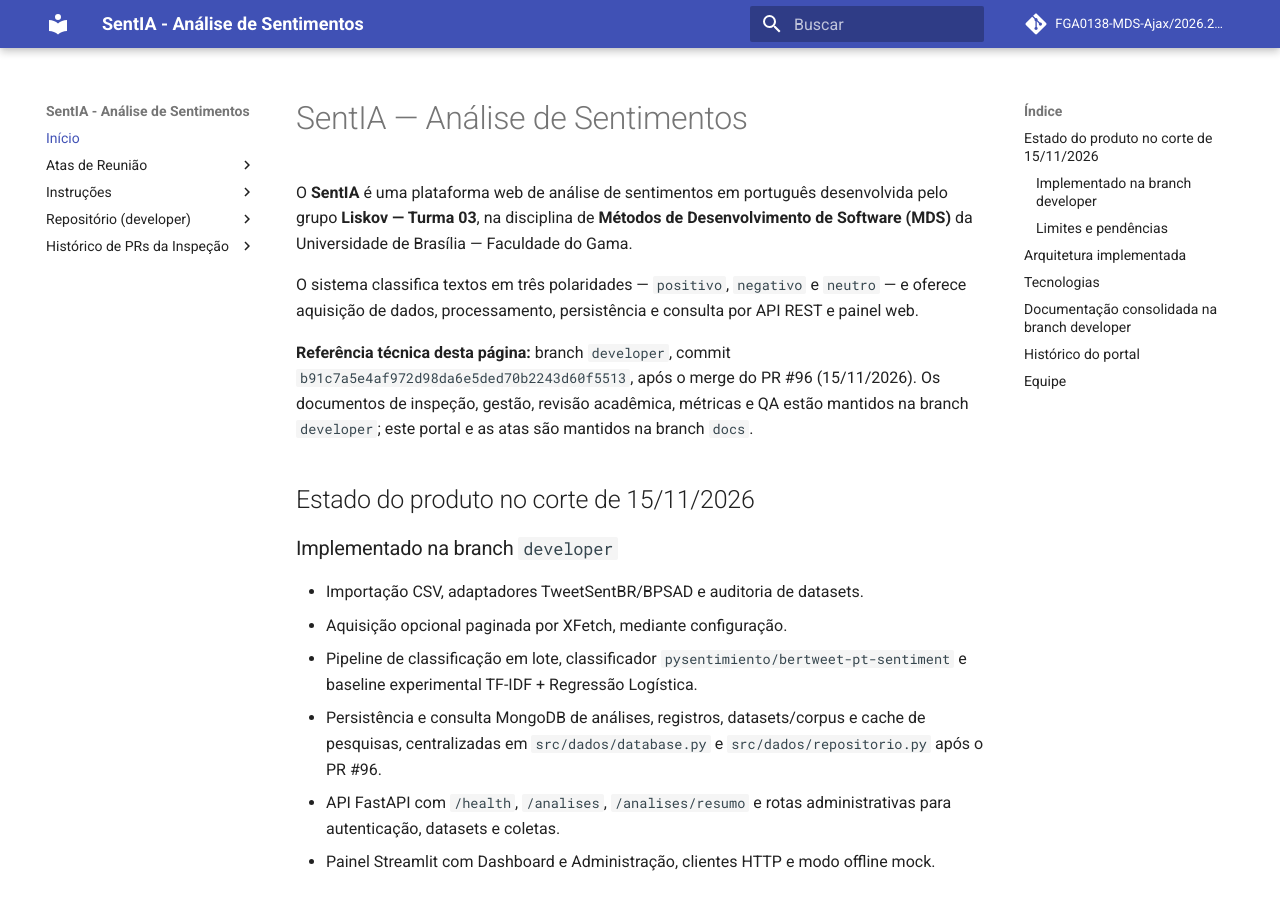
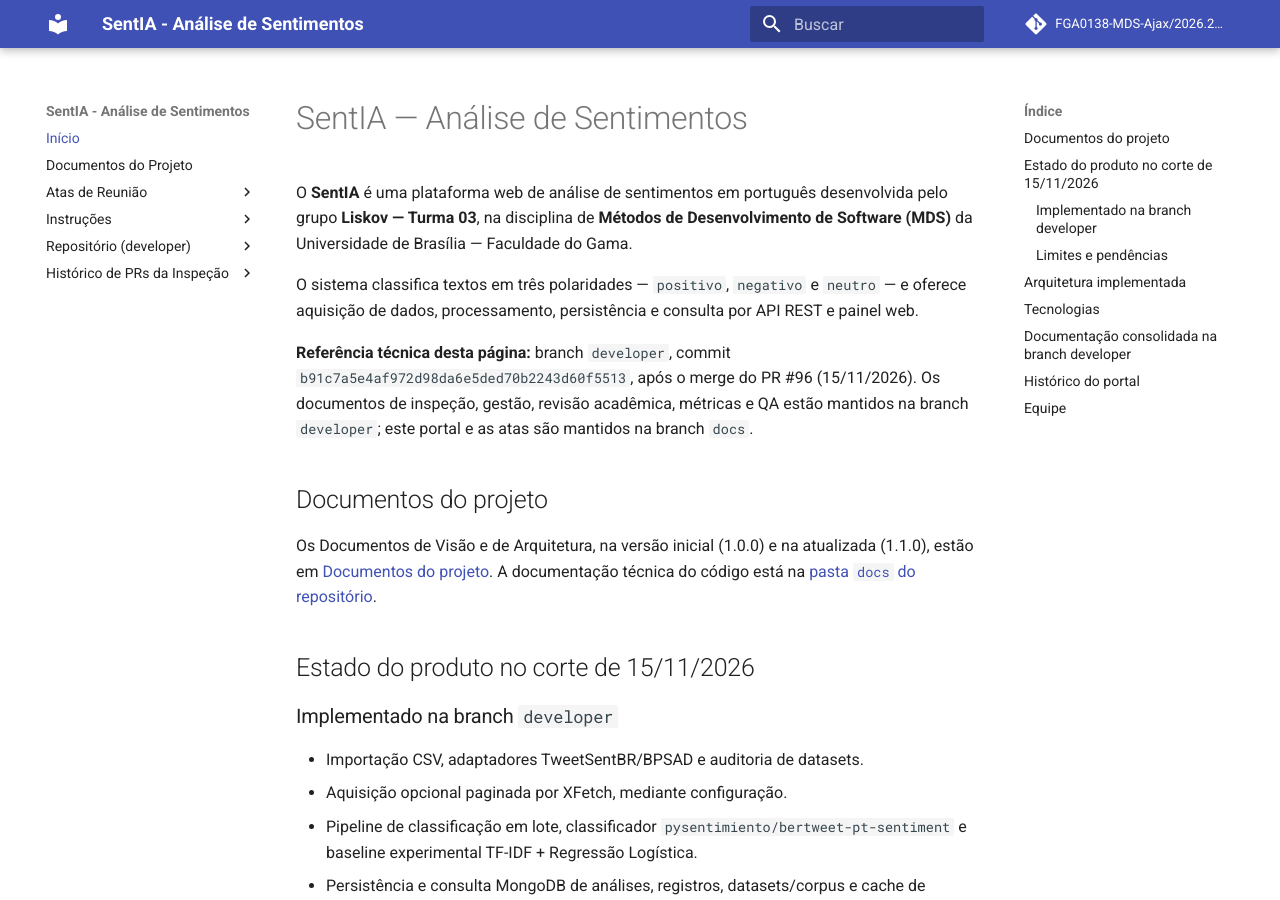
Before and after one commit to FGA0138-MDS-Ajax/2026.2-T03-Liskov, an MkDocs documentation site: the page built from docs/index.md, in a window 1280 px wide and 900 px high. Built offline with MkDocs 1.6.1 and Material for MkDocs 9.7.7, drawn with Linux system fonts in a browser that asks for light colours; comment, search, counter and statistics services are not loaded; some of the changed text lies outside the part shown.

Commit message:
docs(pages): publica os Documentos de Visão e de Arquitetura (v1.0.0 e v1.1.0)
Adiciona a página Documentos do Projeto, com os PDFs das versões inicial e
atualizada, o link para a pasta docs do repositório e corrige o link da
arquitetura técnica, movida para docs/metricas/arquitetura.md.

```diff
--- a/docs/index.md
+++ b/docs/index.md
@@ -5,6 +5,10 @@ O **SentIA** é uma plataforma web de análise de sentimentos em português dese
 O sistema classifica textos em três polaridades — `positivo`, `negativo` e `neutro` — e oferece aquisição de dados, processamento, persistência e consulta por API REST e painel web.
 
 **Referência técnica desta página:** branch `developer`, commit `b91c7a5e4af972d98da6e5ded70b2243d60f5513`, após o merge do PR #96 (15/11/2026). Os documentos de inspeção, gestão, revisão acadêmica, métricas e QA estão mantidos na branch `developer`; este portal e as atas são mantidos na branch `docs`.
+
+## Documentos do projeto
+
+Os Documentos de Visão e de Arquitetura, na versão inicial (1.0.0) e na atualizada (1.1.0), estão em [Documentos do projeto](documentos.md). A documentação técnica do código está na [pasta `docs` do repositório](https://github.com/FGA0138-MDS-Ajax/2026.2-T03-Liskov/tree/main/docs).
 
 ## Estado do produto no corte de 15/11/2026
 
@@ -40,7 +44,7 @@ Dados — MongoDB / PyMongo (src/dados)
 
 A API pertence à camada `servico`. A persistência está centralizada em `src/dados/`; não há um pacote `src/persistencia/` na revisão técnica citada.
 
-Consulte a [arquitetura técnica](https://github.com/FGA0138-MDS-Ajax/2026.2-T03-Liskov/blob/developer/docs/arquitetura.md) e o [contrato único de dados](https://github.com/FGA0138-MDS-Ajax/2026.2-T03-Liskov/blob/developer/docs/contratos-dados.md).
+Consulte a [arquitetura técnica](https://github.com/FGA0138-MDS-Ajax/2026.2-T03-Liskov/blob/developer/docs/metricas/arquitetura.md) e o [contrato único de dados](https://github.com/FGA0138-MDS-Ajax/2026.2-T03-Liskov/blob/developer/docs/contratos-dados.md).
 
 ## Tecnologias
 
@@ -59,7 +63,8 @@ O portal mantém as atas de reunião e o guia de publicação. A documentação
 
 | Área | Documentos principais |
 |---|---|
-| Entrada e arquitetura | [README do projeto](https://github.com/FGA0138-MDS-Ajax/2026.2-T03-Liskov/blob/developer/README.md), [índice técnico](https://github.com/FGA0138-MDS-Ajax/2026.2-T03-Liskov/blob/developer/docs/README.md), [arquitetura](https://github.com/FGA0138-MDS-Ajax/2026.2-T03-Liskov/blob/developer/docs/arquitetura.md) |
+| Documentos de Visão e de Arquitetura | [Versões 1.0.0 e 1.1.0](documentos.md), [pasta `docs` do repositório](https://github.com/FGA0138-MDS-Ajax/2026.2-T03-Liskov/tree/main/docs) |
+| Entrada e arquitetura | [README do projeto](https://github.com/FGA0138-MDS-Ajax/2026.2-T03-Liskov/blob/developer/README.md), [índice técnico](https://github.com/FGA0138-MDS-Ajax/2026.2-T03-Liskov/blob/developer/docs/README.md), [arquitetura](https://github.com/FGA0138-MDS-Ajax/2026.2-T03-Liskov/blob/developer/docs/metricas/arquitetura.md) |
 | Desenvolvimento e contratos | [Contrato de dados](https://github.com/FGA0138-MDS-Ajax/2026.2-T03-Liskov/blob/developer/docs/contratos-dados.md), [contrato API ↔ painel](https://github.com/FGA0138-MDS-Ajax/2026.2-T03-Liskov/blob/developer/docs/frontend/CONTRATO-API.md), [guia do painel](https://github.com/FGA0138-MDS-Ajax/2026.2-T03-Liskov/blob/developer/docs/frontend/README.md) |
 | Inspeção e gestão | [Dossiê de inspeção](https://github.com/FGA0138-MDS-Ajax/2026.2-T03-Liskov/blob/developer/docs/inspecao/README.md), [plano de regularização](https://github.com/FGA0138-MDS-Ajax/2026.2-T03-Liskov/blob/developer/docs/inspecao/PLANO_REGULARIZACAO.md), [planejamento](https://github.com/FGA0138-MDS-Ajax/2026.2-T03-Liskov/blob/developer/docs/gestao/PLANEJAMENTO_E_REPLANEJAMENTOS.md) |
 | Revisão acadêmica | [Matriz de divergências](https://github.com/FGA0138-MDS-Ajax/2026.2-T03-Liskov/blob/developer/docs/revisao-academica/MATRIZ_DIVERGENCIAS.md), [decisões pendentes da PO](https://github.com/FGA0138-MDS-Ajax/2026.2-T03-Liskov/blob/developer/docs/revisao-academica/DECISOES_PENDENTES_PO.md) |
--- a/mkdocs.yml
+++ b/mkdocs.yml
@@ -10,6 +10,8 @@ theme:
 nav:
   - Início: index.md
 
+  - Documentos do Projeto: documentos.md
+
   - Atas de Reunião:
       - Ata 1: atas-reuniao/ata-reuniao-1.md
       - Ata 2: atas-reuniao/ata-reuniao-2.md
@@ -20,8 +22,9 @@ nav:
   - Repositório (developer):
       - Visão Geral (README): https://github.com/FGA0138-MDS-Ajax/2026.2-T03-Liskov/blob/developer/README.md
       - Índice de Documentação: https://github.com/FGA0138-MDS-Ajax/2026.2-T03-Liskov/blob/developer/docs/README.md
+      - Pasta docs (main): https://github.com/FGA0138-MDS-Ajax/2026.2-T03-Liskov/tree/main/docs
       - Arquitetura e Contratos:
-          - Arquitetura Técnica: https://github.com/FGA0138-MDS-Ajax/2026.2-T03-Liskov/blob/developer/docs/arquitetura.md
+          - Arquitetura Técnica: https://github.com/FGA0138-MDS-Ajax/2026.2-T03-Liskov/blob/developer/docs/metricas/arquitetura.md
           - "Contrato Único de Dados (#19)": https://github.com/FGA0138-MDS-Ajax/2026.2-T03-Liskov/blob/developer/docs/contratos-dados.md
           - Contrato API ↔ Painel: https://github.com/FGA0138-MDS-Ajax/2026.2-T03-Liskov/blob/developer/docs/frontend/CONTRATO-API.md
           - ADR-001 (BERTweet Stopwords): https://github.com/FGA0138-MDS-Ajax/2026.2-T03-Liskov/blob/developer/docs/decisoes/ADR-001-nao-remover-stopwords-no-bertweet.md
```
Also changed, not shown: docs/documentos.md (added, +27 -0 lines), 4 other files.
